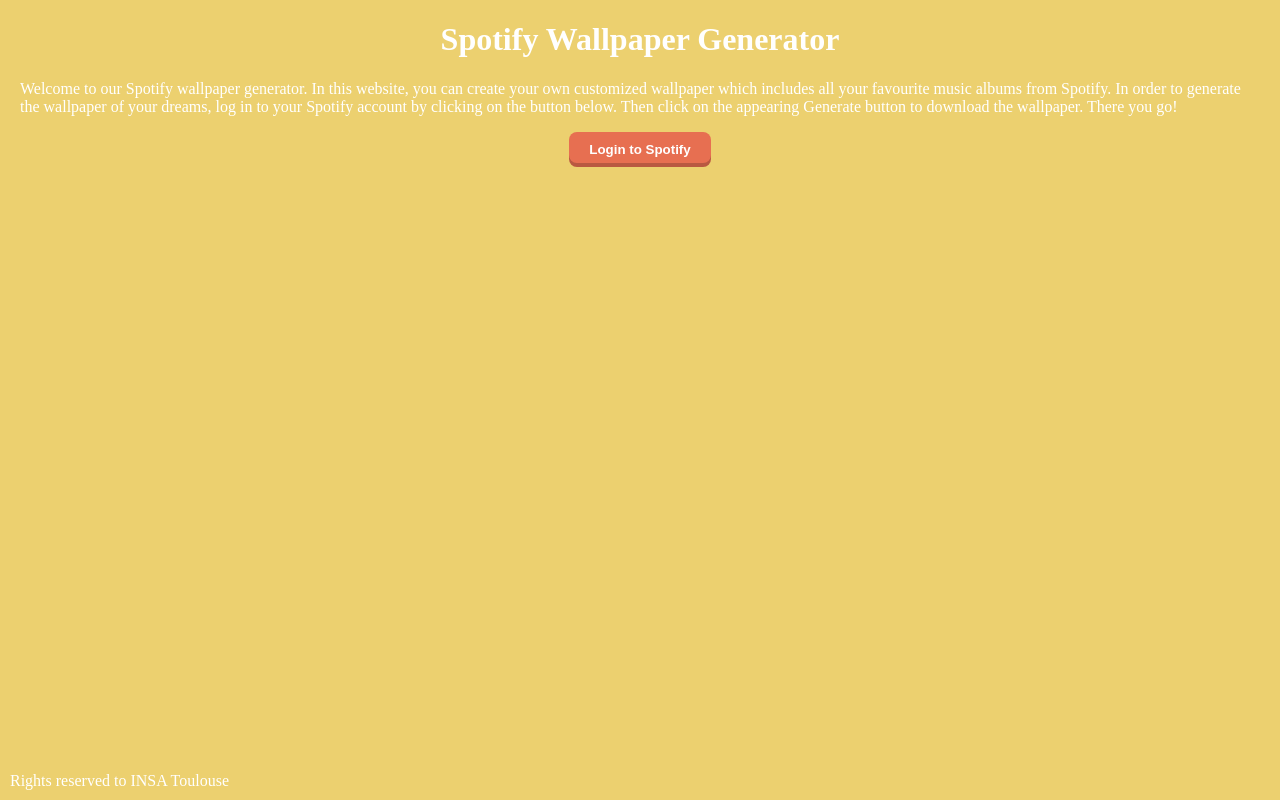
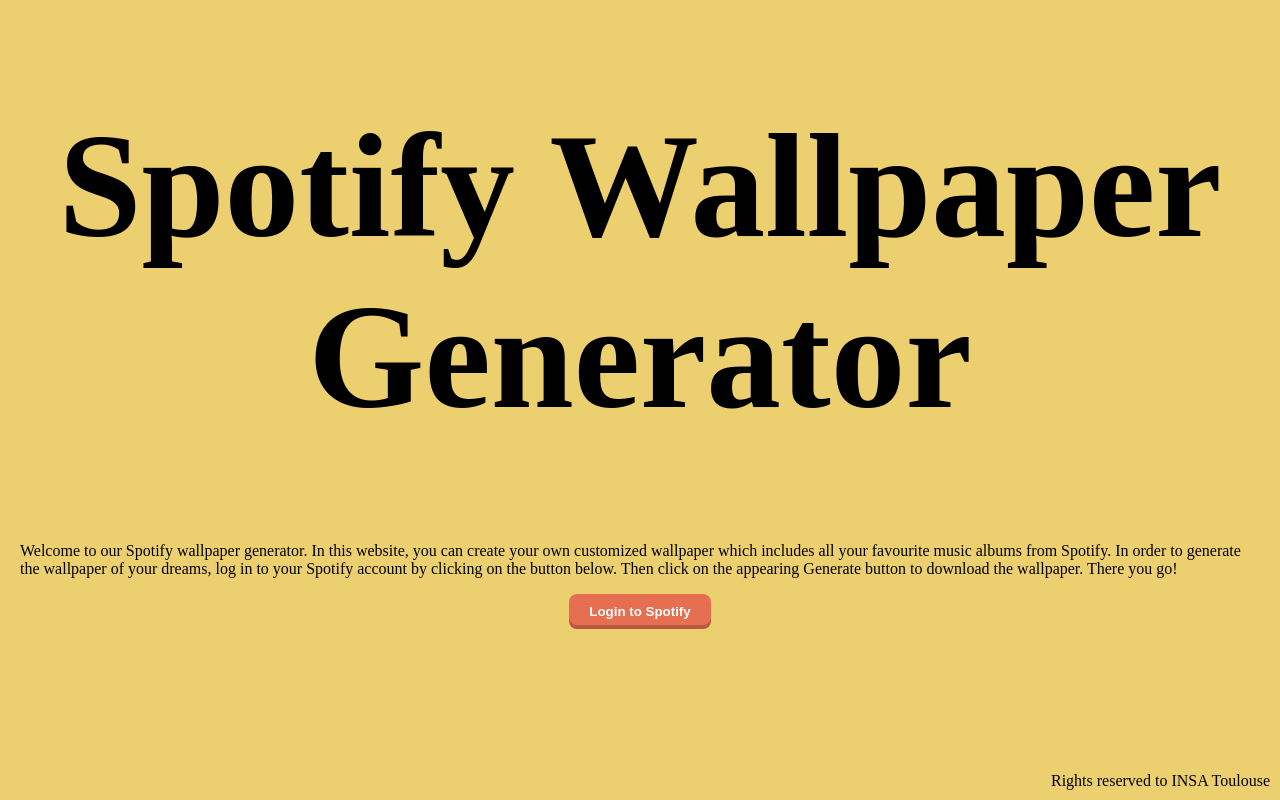
Before and after one commit to Mstrdav/spotiscreen, a plain HTML site: page index.html in a window 1280 px wide. Drawn offline with Linux system fonts and the light colour scheme.

Commit message:
Co-authored-by: adog120 <adog120@users.noreply.github.com>

```diff
--- a/css/main.css
+++ b/css/main.css
@@ -1,12 +1,12 @@
 @font-face {
    font-family: 'circular_spotify';
-   src: local(circular-spotify-text-font/CircularSpotifyText-Book.otf);
+   src: local(circularSpotifyText-Book);
 }
 
 html
 {
    background: #ECD06F;
-   font-family: "circular_spotify";
+   font-family: 'circular_spotify';
 }
 
 body
@@ -14,20 +14,11 @@ body
    margin: 0px;
 }
 
-header
-{
-   margin-left: 0px;
-   margin-right: 0px;
-
-   margin-top: 0px;
-   background-color: #264653;
-   padding: 1px;
-}
-
 h1
 {
    text-align: center;
-   color: white;
+   color: #000;
+   font-size: 112pt;
 }
 
 p
@@ -35,7 +26,7 @@ p
    padding-left: 20px;
    padding-right: 20px;
    align-content: center;
-   color: white;
+   color: #000;
 }
 
 button
@@ -69,8 +60,9 @@ button:active
 
 footer
 {
-   position: absolute;  /*j'ai mis ca sinon le footer n'allait pas en bas*/
-   margin: 10px;
-   bottom: 0;
-   color: white;
+   /*position: absolute;  j'ai mis ca sinon le footer n'allait pas en bas*/
+   position:absolute;
+   bottom: 10px;
+   right: 10px;
+   color: black;
 }
```
